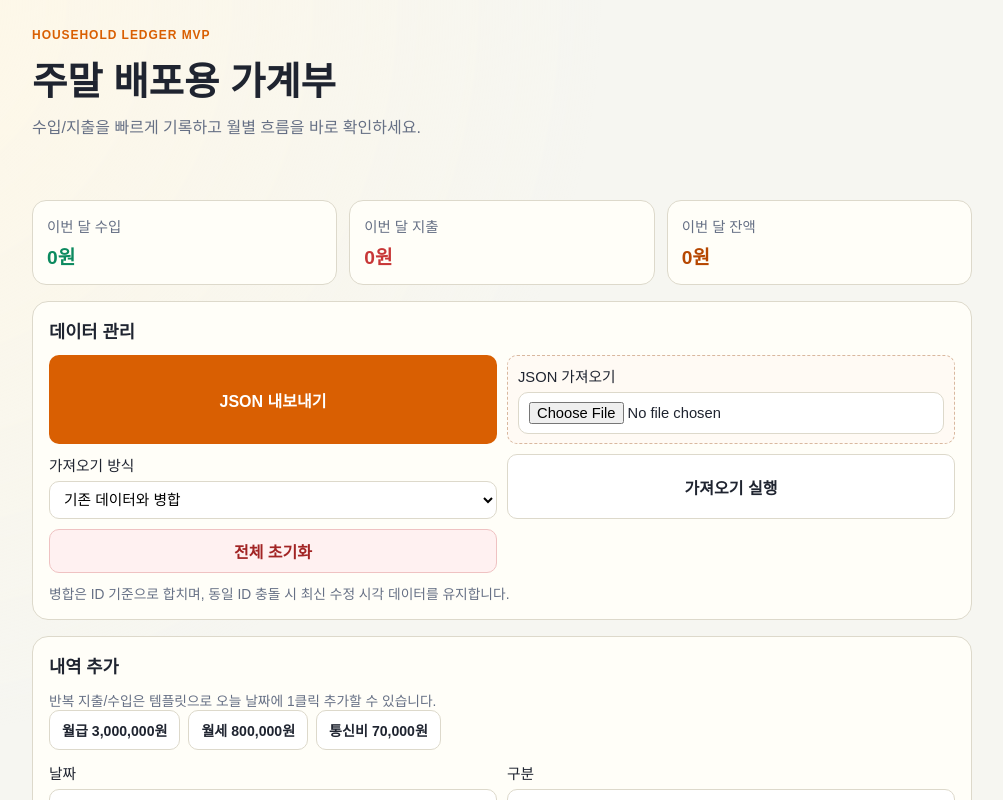
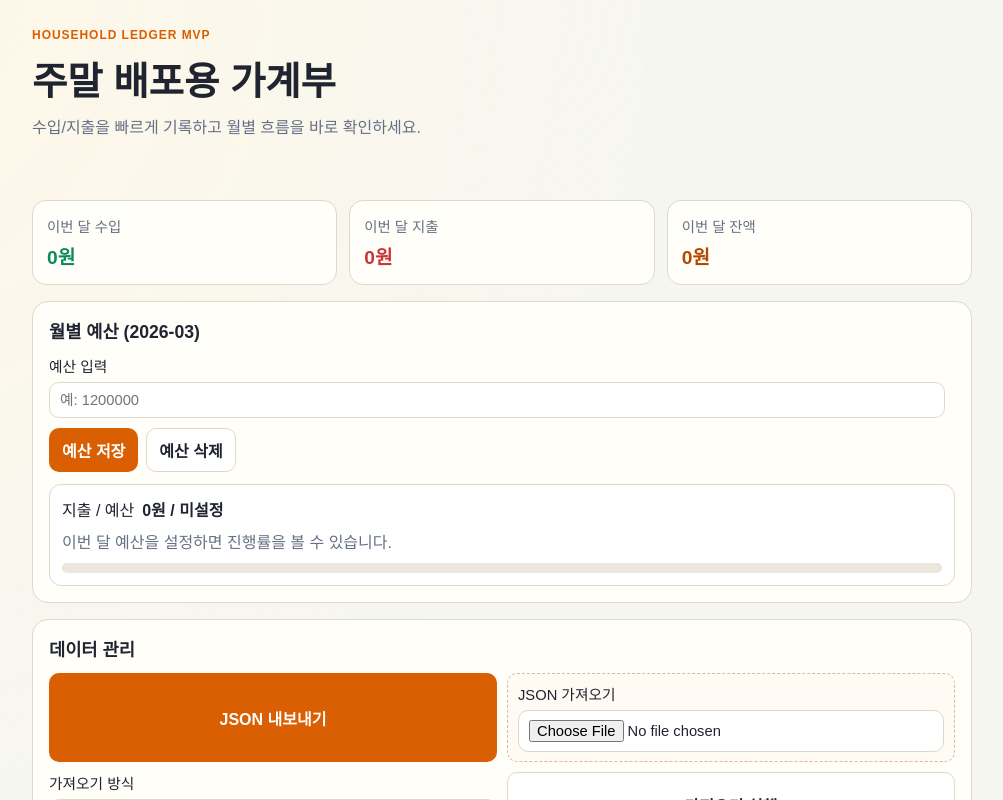
Before and after one commit to devori/lab, a Next.js app in the folder apps/lab-web/: page / in a window 1280 px wide. Shown: the top 800 px of the page, without its empty margins (138-1141 px from the left). Built offline with nearby package versions, Linux system fonts and the light colour scheme.

Commit message:
feat(lab-web): iteration4 budget tracking and duplicate helper

```diff
--- a/apps/lab-web/app/globals.css
+++ b/apps/lab-web/app/globals.css
@@ -119,6 +119,70 @@ select {
 
 .summary-card.balance strong {
   color: var(--brand-dark);
+}
+
+.budget-grid {
+  display: grid;
+  grid-template-columns: minmax(0, 1fr) auto;
+  gap: 10px;
+  align-items: end;
+}
+
+.budget-grid label {
+  display: grid;
+  gap: 6px;
+  font-size: 0.92rem;
+}
+
+.budget-grid input {
+  border: 1px solid var(--line);
+  border-radius: 10px;
+  padding: 9px 10px;
+  background: #fff;
+}
+
+.budget-actions {
+  grid-column: auto;
+}
+
+.budget-summary {
+  margin-top: 12px;
+  border: 1px solid var(--line);
+  border-radius: 12px;
+  padding: 12px;
+  background: #fff;
+}
+
+.budget-summary p {
+  margin: 0;
+}
+
+.budget-summary p + p {
+  margin-top: 8px;
+  color: var(--muted);
+}
+
+.budget-summary strong {
+  margin-left: 8px;
+}
+
+.budget-warning {
+  color: var(--expense) !important;
+  font-weight: 700;
+}
+
+.budget-progress-track {
+  margin-top: 10px;
+  height: 10px;
+  border-radius: 999px;
+  background: #ebe7dc;
+  overflow: hidden;
+}
+
+.budget-progress-fill {
+  height: 100%;
+  border-radius: 999px;
+  background: linear-gradient(90deg, #0c8a5f 0%, #d95f02 100%);
 }
 
 .panel {
@@ -417,6 +481,10 @@ button.danger:hover {
     grid-template-columns: 1fr;
   }
 
+  .budget-grid {
+    grid-template-columns: 1fr;
+  }
+
   .list-topbar {
     flex-direction: column;
     align-items: stretch;
--- a/apps/lab-web/app/page.tsx
+++ b/apps/lab-web/app/page.tsx
@@ -2,21 +2,24 @@
 
 import { useEffect, useMemo, useState } from 'react';
 import {
+  BUDGET_STORAGE_KEY,
   CATEGORY_PRESETS,
   formatKRW,
   getCurrentMonthKey,
+  getMonthlyBudgetProgress,
   getMonthlyCategorySummary,
   getMonthlySummary,
   getTodayDate,
   getTypeLabel,
   mergeTransactions,
+  parseMonthlyBudgets,
   parseImportTransactions,
   parseTransactions,
   sortTransactions,
   STORAGE_KEY,
   validateTransactionForm
 } from '@/lib/ledger';
-import type { Transaction, TransactionFilter, TransactionType } from '@/lib/types';
+import type { MonthlyBudgetMap, Transaction, TransactionFilter, TransactionType } from '@/lib/types';
 
 interface TransactionFormState {
   date: string;
@@ -77,7 +80,15 @@ export default function HomePage() {
 
     return parseTransactions(window.localStorage.getItem(STORAGE_KEY));
   });
+  const [monthlyBudgets, setMonthlyBudgets] = useState<MonthlyBudgetMap>(() => {
+    if (typeof window === 'undefined') {
+      return {};
+    }
+
+    return parseMonthlyBudgets(window.localStorage.getItem(BUDGET_STORAGE_KEY));
+  });
   const [selectedMonth, setSelectedMonth] = useState<string>(getCurrentMonthKey());
+  const [budgetDrafts, setBudgetDrafts] = useState<Record<string, string>>({});
   const [filter, setFilter] = useState<TransactionFilter>('all');
   const [editingId, setEditingId] = useState<string | null>(null);
   const [formState, setFormState] = useState<TransactionFormState>(createEmptyForm('expense'));
@@ -95,6 +106,10 @@ export default function HomePage() {
   }, [transactions]);
 
   useEffect(() => {
+    window.localStorage.setItem(BUDGET_STORAGE_KEY, JSON.stringify(monthlyBudgets));
+  }, [monthlyBudgets]);
+
+  useEffect(() => {
     if (!notice) {
       return;
     }
@@ -106,6 +121,16 @@ export default function HomePage() {
   const thisMonthSummary = useMemo(
     () => getMonthlySummary(transactions, thisMonthKey),
     [transactions, thisMonthKey]
+  );
+  const selectedMonthSummary = useMemo(
+    () => getMonthlySummary(transactions, selectedMonth),
+    [transactions, selectedMonth]
+  );
+  const selectedMonthBudget = monthlyBudgets[selectedMonth] ?? 0;
+  const budgetInput = budgetDrafts[selectedMonth] ?? (selectedMonthBudget > 0 ? String(selectedMonthBudget) : '');
+  const budgetProgress = useMemo(
+    () => getMonthlyBudgetProgress(selectedMonthSummary, selectedMonthBudget),
+    [selectedMonthSummary, selectedMonthBudget]
   );
 
   const monthlyTransactions = useMemo(() => {
@@ -273,6 +298,50 @@ export default function HomePage() {
     setNotice({ tone: 'success', message: `${template.label} 템플릿을 오늘 내역으로 추가했습니다.` });
   };
 
+  const duplicateTransaction = (transaction: Transaction) => {
+    const now = new Date().toISOString();
+    const duplicated: Transaction = {
+      ...transaction,
+      id: createId(),
+      createdAt: now,
+      updatedAt: now
+    };
+
+    setTransactions((prev) => [duplicated, ...prev].sort(sortTransactions));
+    setNotice({ tone: 'success', message: '내역을 복제했습니다.' });
+  };
+
+  const saveMonthlyBudget = () => {
+    const parsed = Number(budgetInput);
+    if (!Number.isFinite(parsed) || parsed <= 0) {
+      setNotice({ tone: 'error', message: '예산은 1원 이상의 숫자로 입력하세요.' });
+      return;
+    }
+
+    const normalized = Math.floor(parsed);
+    setMonthlyBudgets((prev) => ({ ...prev, [selectedMonth]: normalized }));
+    setBudgetDrafts((prev) => ({ ...prev, [selectedMonth]: String(normalized) }));
+    setNotice({ tone: 'success', message: `${selectedMonth} 예산을 저장했습니다.` });
+  };
+
+  const clearMonthlyBudget = () => {
+    if (!(selectedMonth in monthlyBudgets)) {
+      return;
+    }
+
+    setMonthlyBudgets((prev) => {
+      const next = { ...prev };
+      delete next[selectedMonth];
+      return next;
+    });
+    setBudgetDrafts((prev) => {
+      const next = { ...prev };
+      delete next[selectedMonth];
+      return next;
+    });
+    setNotice({ tone: 'success', message: `${selectedMonth} 예산을 삭제했습니다.` });
+  };
+
   const exportTransactions = () => {
     const payload = JSON.stringify(transactions, null, 2);
     const blob = new Blob([payload], { type: 'application/json' });
@@ -322,7 +391,9 @@ export default function HomePage() {
     }
 
     setTransactions([]);
+    setMonthlyBudgets({});
     setSelectedMonth(getCurrentMonthKey());
+    setBudgetDrafts({});
     setFilter('all');
     resetForm('expense');
     setNotice({ tone: 'success', message: '모든 데이터를 초기화했습니다.' });
@@ -357,6 +428,55 @@ export default function HomePage() {
         </article>
       </section>
 
+      <section className="panel" aria-label="월별 예산">
+        <h2>월별 예산 ({selectedMonth})</h2>
+        <div className="budget-grid">
+          <label htmlFor="budget-input">
+            예산 입력
+            <input
+              id="budget-input"
+              type="number"
+              min="1"
+              step="1"
+              inputMode="numeric"
+              value={budgetInput}
+              onChange={(event) =>
+                setBudgetDrafts((prev) => ({ ...prev, [selectedMonth]: event.target.value }))
+              }
+              placeholder="예: 1200000"
+            />
+          </label>
+          <div className="button-row budget-actions">
+            <button type="button" onClick={saveMonthlyBudget}>
+              예산 저장
+            </button>
+            <button type="button" className="ghost" onClick={clearMonthlyBudget}>
+              예산 삭제
+            </button>
+          </div>
+        </div>
+
+        <div className="budget-summary">
+          <p>
+            <span>지출 / 예산</span>
+            <strong>
+              {formatKRW(budgetProgress.spent)} /{' '}
+              {budgetProgress.budget > 0 ? formatKRW(budgetProgress.budget) : '미설정'}
+            </strong>
+          </p>
+          <p className={budgetProgress.isOverBudget ? 'budget-warning' : ''}>
+            {budgetProgress.budget === 0
+              ? '이번 달 예산을 설정하면 진행률을 볼 수 있습니다.'
+              : budgetProgress.isOverBudget
+                ? `예산 초과 ${formatKRW(Math.abs(budgetProgress.remaining))}`
+                : `남은 예산 ${formatKRW(budgetProgress.remaining)}`}
+          </p>
+          <div className="budget-progress-track" aria-hidden="true">
+            <div className="budget-progress-fill" style={{ width: `${budgetProgress.progressRate}%` }} />
+          </div>
+        </div>
+      </section>
+
       <section className="panel">
         <h2>데이터 관리</h2>
         <div className="data-tools">
@@ -364,9 +484,10 @@ export default function HomePage() {
             JSON 내보내기
           </button>
 
-          <label className="file-picker">
+          <label htmlFor="import-json-file" className="file-picker">
             JSON 가져오기
             <input
+              id="import-json-file"
               type="file"
               accept="application/json,.json"
               onChange={(event) => {
@@ -376,9 +497,13 @@ export default function HomePage() {
             />
           </label>
 
-          <label>
+          <label htmlFor="import-mode">
             가져오기 방식
-            <select value={importMode} onChange={(event) => setImportMode(event.target.value as ImportMode)}>
+            <select
+              id="import-mode"
+              value={importMode}
+              onChange={(event) => setImportMode(event.target.value as ImportMode)}
+            >
               <option value="merge">기존 데이터와 병합</option>
               <option value="replace">기존 데이터 교체</option>
             </select>
@@ -407,6 +532,7 @@ export default function HomePage() {
                 key={template.id}
                 type="button"
                 className="ghost template-button"
+                aria-label={`${template.label} 템플릿 추가`}
                 onClick={() => applyQuickTemplate(template)}
               >
                 {template.label} {formatKRW(template.amount)}
@@ -415,9 +541,10 @@ export default function HomePage() {
           </div>
         </div>
         <form className="tx-form" onSubmit={handleSubmit} noValidate>
-          <label>
+          <label htmlFor="tx-date">
             날짜
             <input
+              id="tx-date"
               type="date"
               value={formState.date}
               onChange={(event) => {
@@ -437,9 +564,10 @@ export default function HomePage() {
             {formErrors.date ? <span className="field-error">{formErrors.date}</span> : null}
           </label>
 
-          <label>
+          <label htmlFor="tx-type">
             구분
             <select
+              id="tx-type"
               value={formState.type}
               onChange={(event) => handleTypeChange(event.target.value as TransactionType)}
             >
@@ -448,9 +576,10 @@ export default function HomePage() {
             </select>
           </label>
 
-          <label>
+          <label htmlFor="tx-category">
             카테고리
             <select
+              id="tx-category"
               value={formState.category}
               onChange={(event) => {
                 const category = event.target.value;
@@ -474,9 +603,10 @@ export default function HomePage() {
             {formErrors.category ? <span className="field-error">{formErrors.category}</span> : null}
           </label>
 
-          <label>
+          <label htmlFor="tx-amount">
             금액
             <input
+              id="tx-amount"
               type="number"
               min="1"
               step="1"
@@ -500,9 +630,10 @@ export default function HomePage() {
             {formErrors.amount ? <span className="field-error">{formErrors.amount}</span> : null}
           </label>
 
-          <label className="memo-row">
+          <label htmlFor="tx-memo" className="memo-row">
             메모
             <input
+              id="tx-memo"
               type="text"
               maxLength={80}
               value={formState.memo}
@@ -526,26 +657,28 @@ export default function HomePage() {
         <div className="list-topbar">
           <h2>월별 내역</h2>
           <div className="list-controls">
-            <label>
+            <label htmlFor="month-select">
               월 선택
               <input
+                id="month-select"
                 type="month"
                 value={selectedMonth}
                 onChange={(event) => setSelectedMonth(event.target.value)}
               />
             </label>
-            <label>
+            <label htmlFor="month-search">
               검색
               <input
+                id="month-search"
                 type="text"
                 value={searchText}
                 onChange={(event) => setSearchText(event.target.value)}
                 placeholder="카테고리/메모 포함 검색"
               />
             </label>
-            <label>
+            <label htmlFor="month-sort">
               정렬
-              <select value={sortMode} onChange={(event) => setSortMode(event.target.value as MonthlySort)}>
+              <select id="month-sort" value={sortMode} onChange={(event) => setSortMode(event.target.value as MonthlySort)}>
                 <option value="date_desc">날짜 최신순</option>
                 <option value="date_asc">날짜 오래된순</option>
                 <option value="amount_desc">금액 큰순</option>
@@ -600,10 +733,28 @@ export default function HomePage() {
                   {item.memo ? <p className="tx-memo">{item.memo}</p> : null}
                 </div>
                 <div className="tx-actions">
-                  <button type="button" className="ghost" onClick={() => startEdit(item)}>
+                  <button
+                    type="button"
+                    className="ghost"
+                    aria-label={`${item.date} ${item.category} 내역 수정`}
+                    onClick={() => startEdit(item)}
+                  >
                     수정
                   </button>
-                  <button type="button" className="danger" onClick={() => removeTransaction(item.id)}>
+                  <button
+                    type="button"
+                    className="ghost"
+                    aria-label={`${item.date} ${item.category} 내역 복제`}
+                    onClick={() => duplicateTransaction(item)}
+                  >
+                    복제
+                  </button>
+                  <button
+                    type="button"
+                    className="danger"
+                    aria-label={`${item.date} ${item.category} 내역 삭제`}
+                    onClick={() => removeTransaction(item.id)}
+                  >
                     삭제
                   </button>
                 </div>
--- a/apps/lab-web/lib/ledger.ts
+++ b/apps/lab-web/lib/ledger.ts
@@ -1,6 +1,13 @@
-import type { MonthlySummary, Transaction, TransactionType } from '@/lib/types';
+import type {
+  MonthlyBudgetMap,
+  MonthlyBudgetProgress,
+  MonthlySummary,
+  Transaction,
+  TransactionType
+} from '@/lib/types';
 
 export const STORAGE_KEY = 'lab-web-household-ledger-v1';
+export const BUDGET_STORAGE_KEY = 'lab-web-household-ledger-budget-v1';
 
 export const CATEGORY_PRESETS: Record<TransactionType, string[]> = {
   income: ['급여', '부수입', '이자', '환급', '용돈', '기타수입'],
@@ -41,6 +48,28 @@ export function parseTransactions(raw: string | null): Transaction[] {
   }
 }
 
+export function parseMonthlyBudgets(raw: string | null): MonthlyBudgetMap {
+  if (!raw) {
+    return {};
+  }
+
+  try {
+    const parsed: unknown = JSON.parse(raw);
+    if (!parsed || typeof parsed !== 'object' || Array.isArray(parsed)) {
+      return {};
+    }
+
+    return Object.entries(parsed).reduce<MonthlyBudgetMap>((acc, [monthKey, value]) => {
+      if (/^\d{4}-\d{2}$/.test(monthKey) && typeof value === 'number' && Number.isFinite(value) && value > 0) {
+        acc[monthKey] = Math.floor(value);
+      }
+      return acc;
+    }, {});
+  } catch {
+    return {};
+  }
+}
+
 export function isInMonth(date: string, monthKey: string): boolean {
   return date.slice(0, 7) === monthKey;
 }
@@ -61,6 +90,21 @@ export function getMonthlySummary(transactions: Transaction[], monthKey: string)
 
     return acc;
   }, { ...EMPTY_SUMMARY });
+}
+
+export function getMonthlyBudgetProgress(summary: MonthlySummary, budget: number): MonthlyBudgetProgress {
+  const safeBudget = Math.max(0, Math.floor(budget));
+  const spent = summary.expense;
+  const remaining = safeBudget - spent;
+  const progressRate = safeBudget > 0 ? Math.min(100, (spent / safeBudget) * 100) : 0;
+
+  return {
+    budget: safeBudget,
+    spent,
+    remaining,
+    isOverBudget: safeBudget > 0 && spent > safeBudget,
+    progressRate
+  };
 }
 
 export function formatKRW(value: number): string {
```
Also changed, not shown: apps/lab-web/lib/types.ts (+10 -0 lines).
